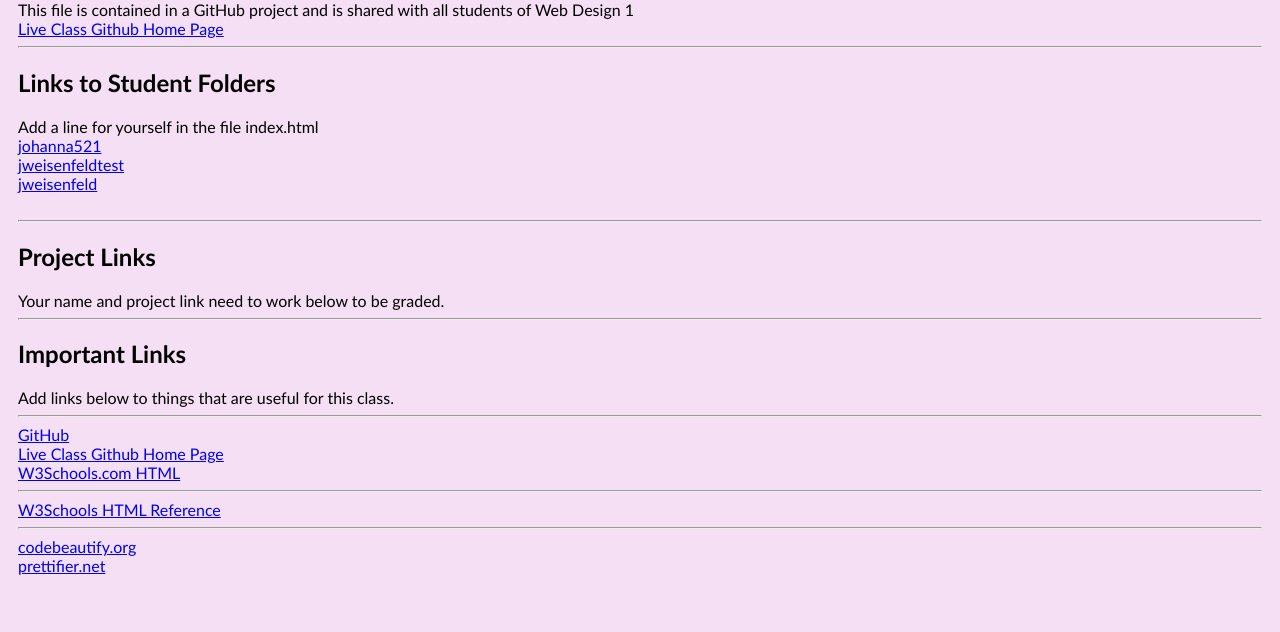
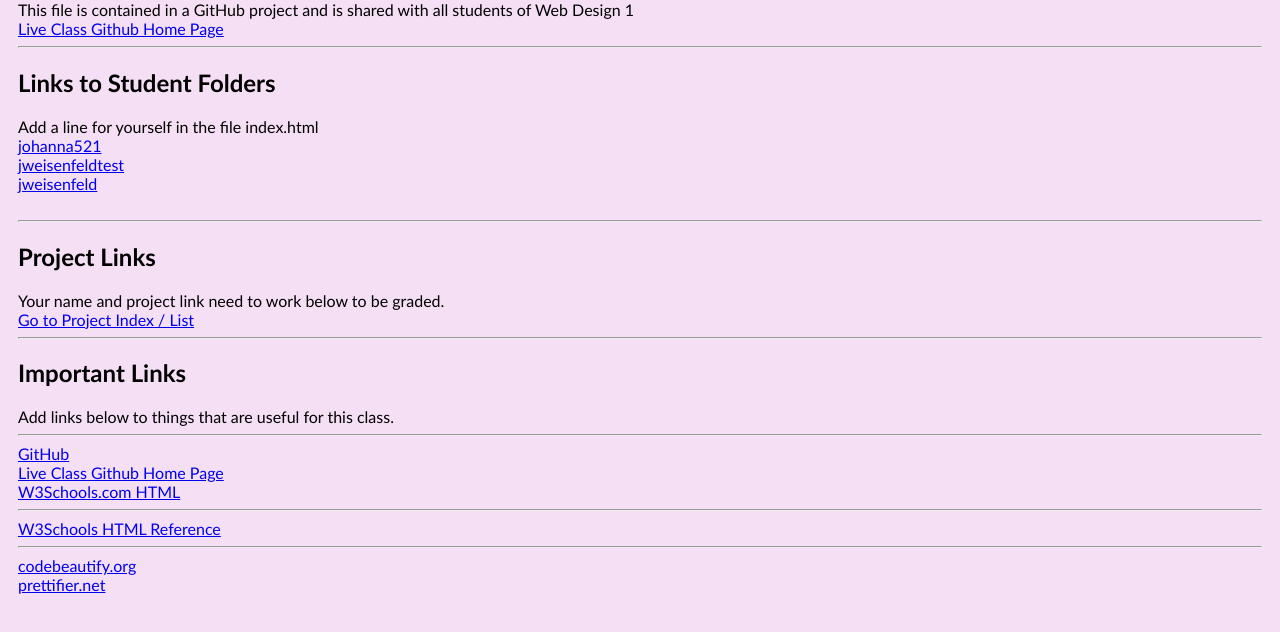
Before and after one commit to phs-lesly608/19-20-T3-Web-Design-Weisenfeld, a plain HTML site: page index.html in a window 1280 px wide. Shown: the part 100-732 px from the top of the page. Drawn offline with Linux system fonts and the light colour scheme.

Commit message:
Update index.html

```diff
--- a/index.html
+++ b/index.html
@@ -25,7 +25,7 @@
 			<hr />
 			<h2>Project Links</h2> Your name and project link need to work below to be graded.
 			<br />
-
+			<a href="jweisenfeldtest/index.html">Go to Project Index / List</a>
 			<hr />
 			<h2>Important Links</h2> Add links below to things that are useful for this class.
 
```
